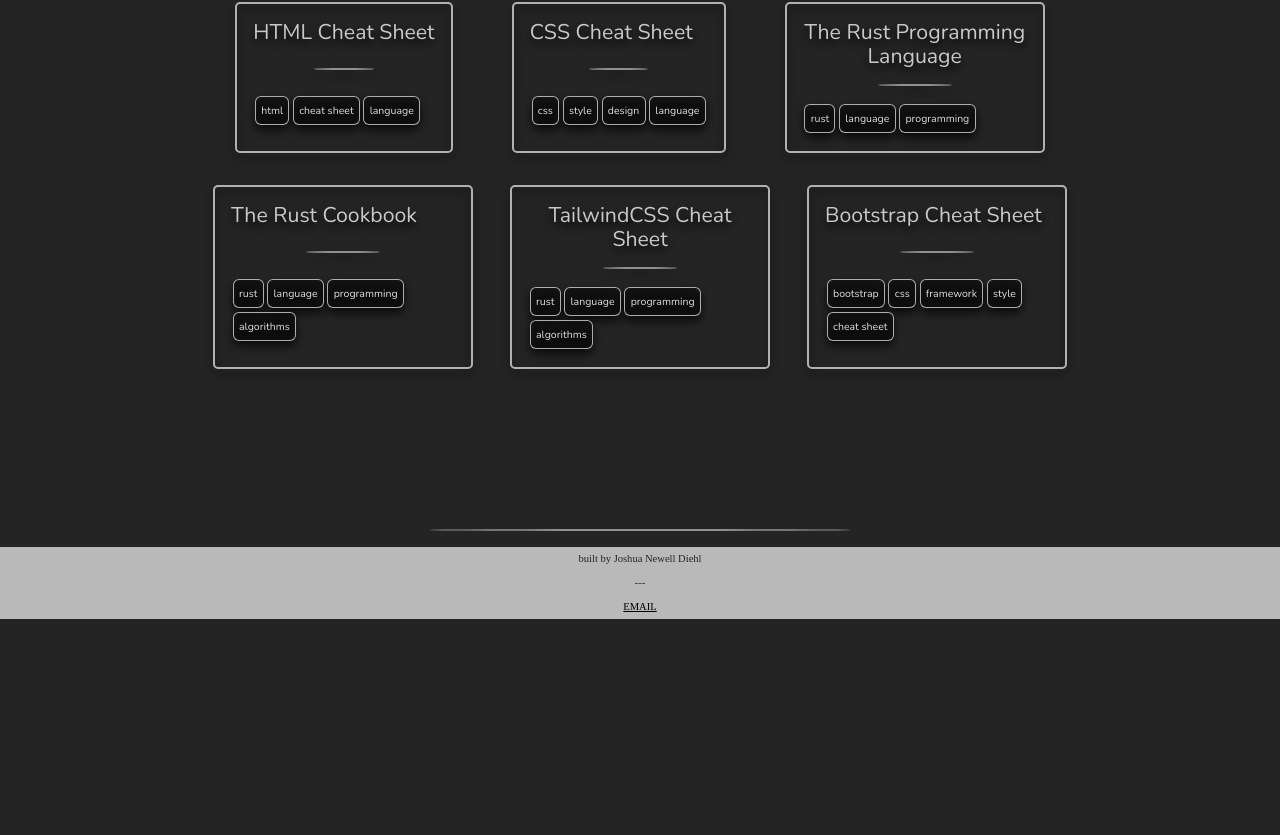
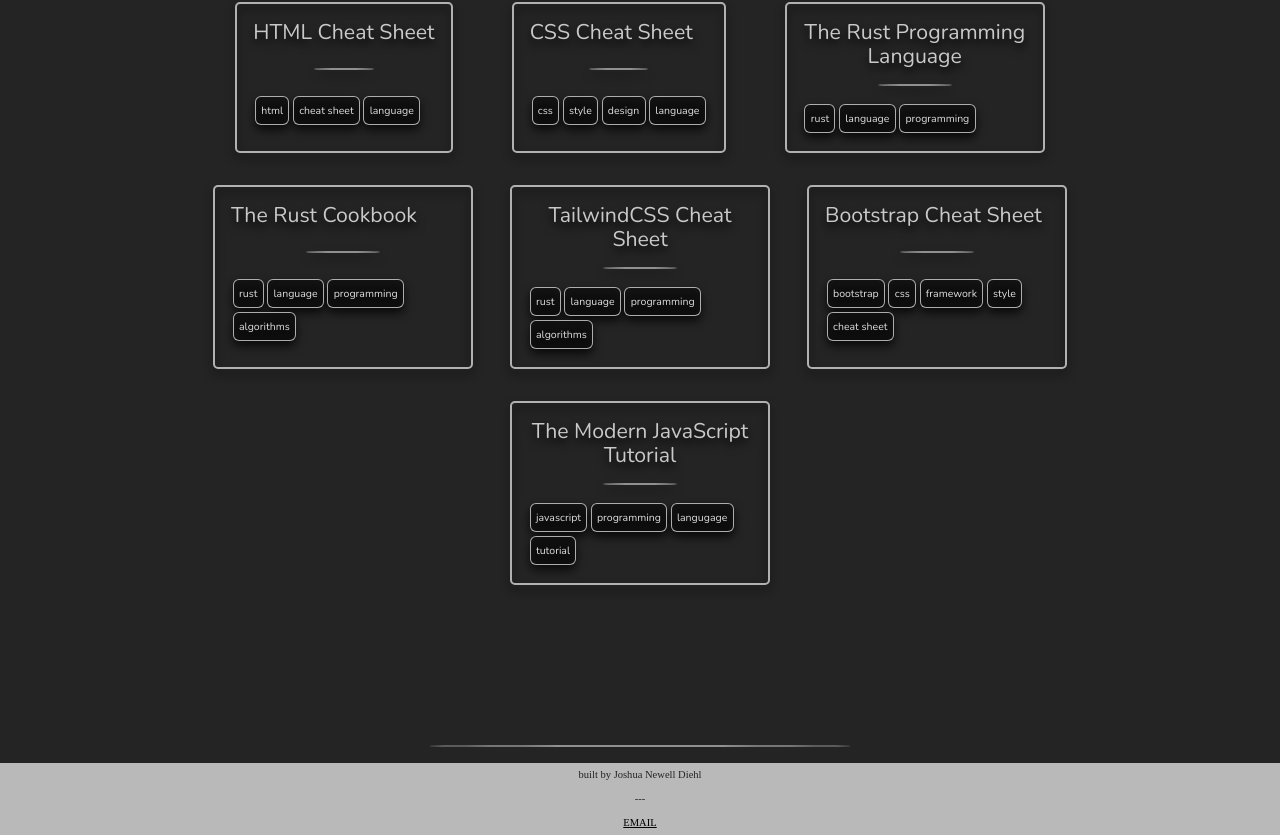
Before and after one commit to JaynewDee/cheep, a React (Vite) app: page / in a window 1280 px wide. Shown: the part 1541-2376 px from the top of the page. Before the commit the page ends 2160 px from the top, so only its background shows below. Built offline with nearby package versions, Linux system fonts and the light colour scheme; a web font is replaced by a local one.

Commit message:
new resources

```diff
--- a/src/data/resources.ts
+++ b/src/data/resources.ts
@@ -109,6 +109,12 @@
     img: "",
     href: "https://getbootstrap.com/docs/5.0/examples/cheatsheet/",
     tags: ["bootstrap", "css", "framework", "style", "cheat sheet"]
+  },
+  {
+    name: "The Modern JavaScript Tutorial",
+    img: "",
+    href: "https://javascript.info/",
+    tags: ["javascript", "programming", "langugage", "tutorial"]
   }
 ];
 
```
